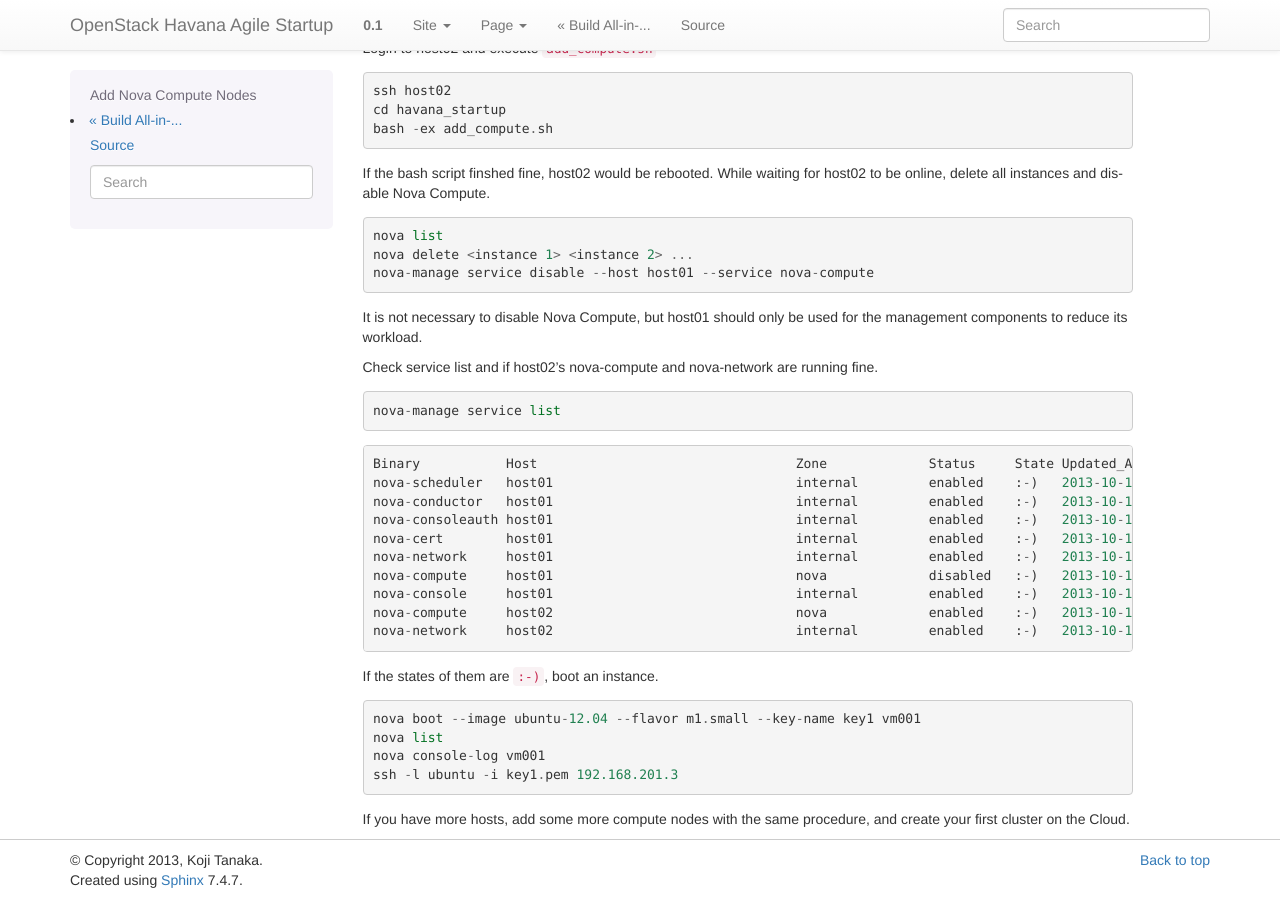
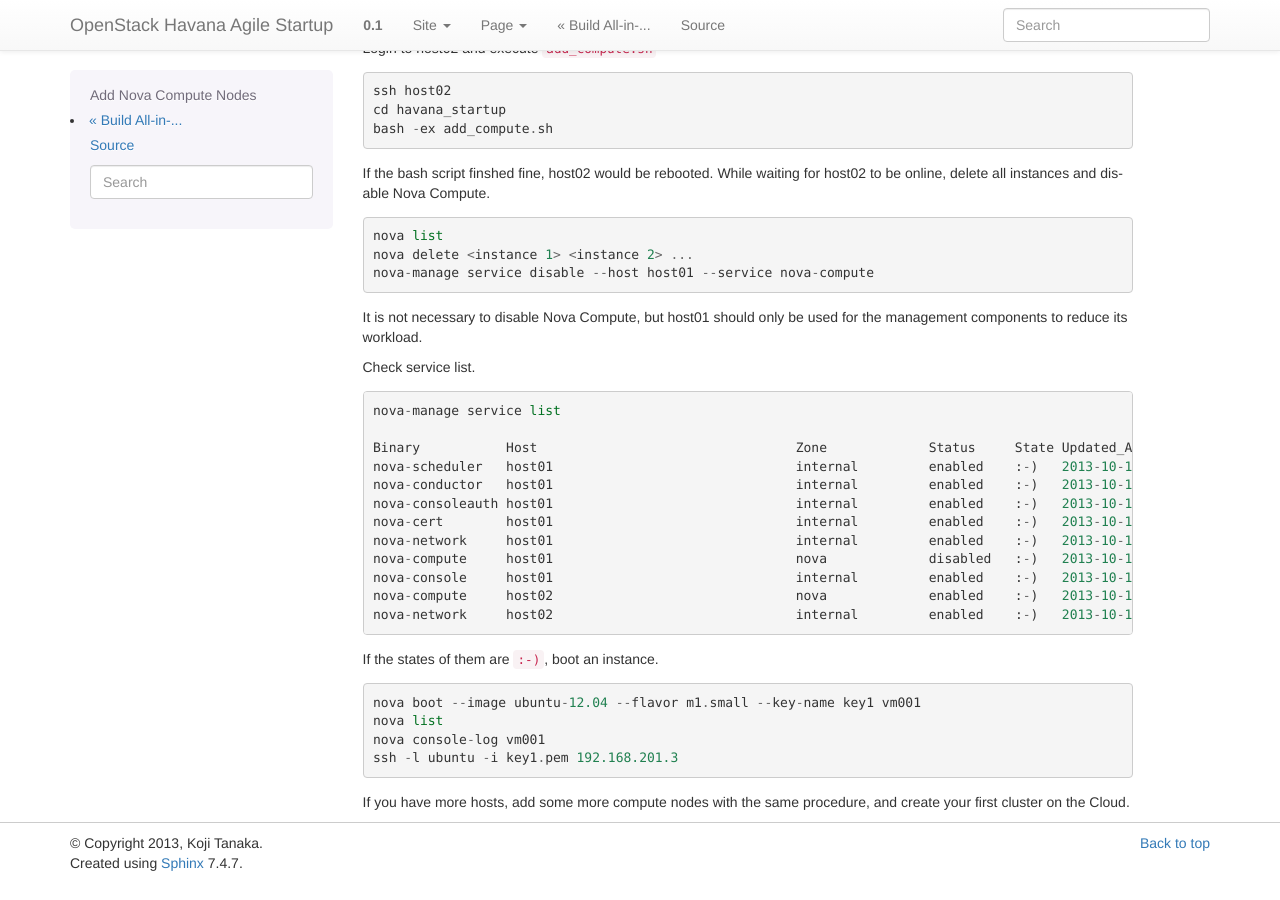
Before and after one commit to kojiwell/deploy_havana, a Sphinx documentation site: the page built from doc/add_compute.rst, in a window 1280 px wide and 900 px high, scrolled down 608 px. Built offline with Sphinx 7.4.7, drawn with Linux system fonts in a browser that asks for light colours.

Commit message:
update doc/add_compute.rst

```diff
--- a/doc/add_compute.rst
+++ b/doc/add_compute.rst
@@ -51,11 +51,9 @@
 It is not necessary to disable Nova Compute, but host01 should only be used for the management
 components to reduce its workload.
 
-Check service list and if host02's nova-compute and nova-network are running fine. ::
+Check service list. ::
 
    nova-manage service list
-
-::
 
    Binary           Host                                 Zone             Status     State Updated_At
    nova-scheduler   host01                               internal         enabled    :-)   2013-10-17 03:31:11
```
